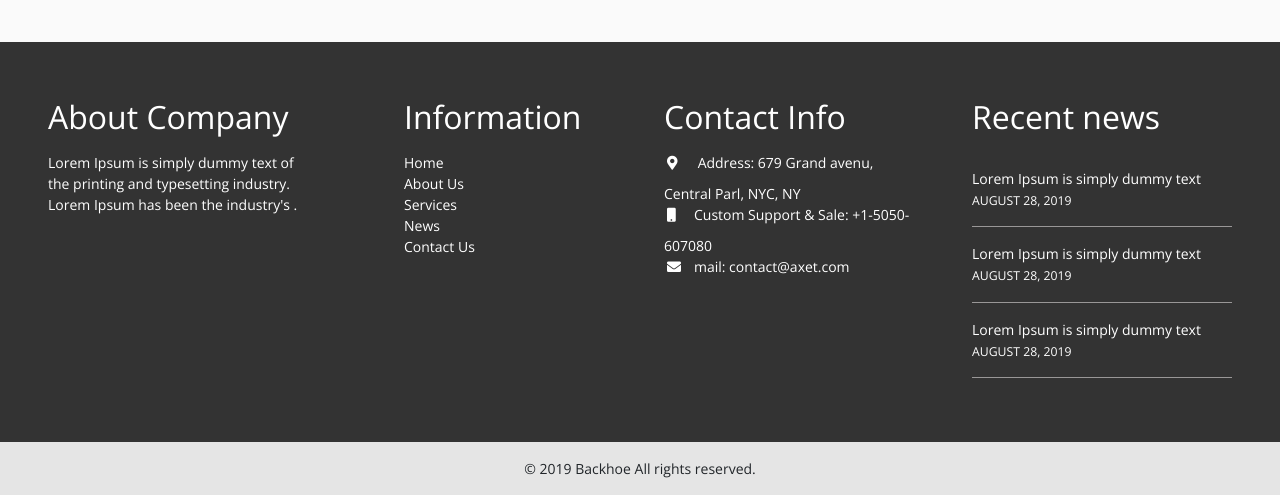
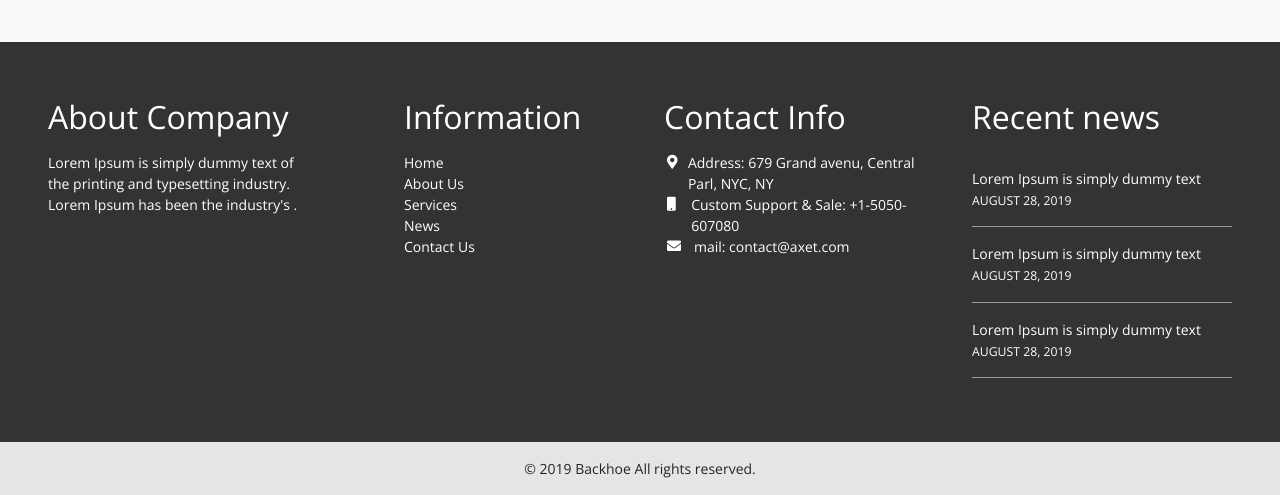
Before and after one commit to MoyinoluwaA/Team-MMM-Bootstrap, a plain HTML site: page index.html in a window 1280 px wide. Shown: the part 4425-4920 px from the top of the page. Drawn offline with nearby package versions, Linux system fonts and the light colour scheme.

Commit message:
updated styling

```diff
--- a/index.html
+++ b/index.html
@@ -395,15 +395,15 @@
                         <div class="">
                             <h2 class="text-white">Contact Info</h2>
                             <ul class="footer-desc list-unstyled pt-2">
-                                <li class="text-white">
+                                <li class="text-white d-flex">
                                     <i class="fas fa-map-marker-alt text-white"></i> Address: 679 Grand avenu,
                                     Central Parl, NYC, NY
                                 </li>
-                                <li class="text-white">
+                                <li class="text-white d-flex">
                                     <i class="fas fa-mobile text-white"></i>Custom Support & Sale:
                                     +1-5050-607080
                                 </li>
-                                <li class="text-white">
+                                <li class="text-white d-flex">
                                     <i class="fas fa-envelope text-white"></i>mail:
                                     contact@axet.com
                                 </li>
```
